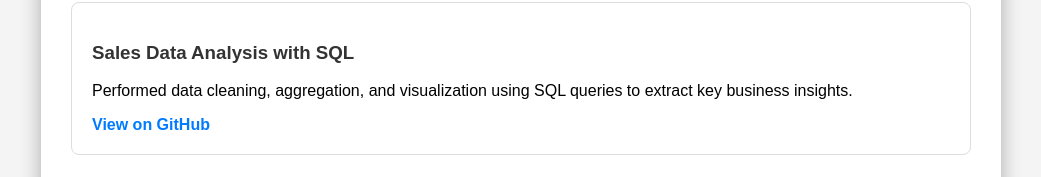
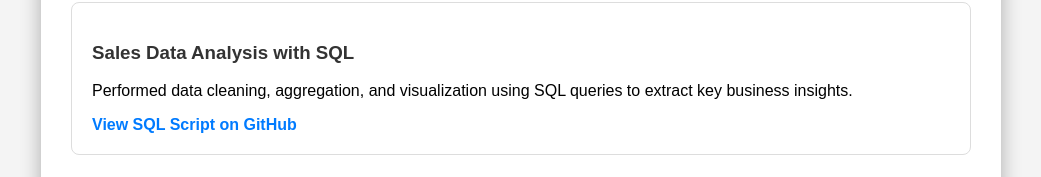
Before and after one commit to qjmiller/portfolio, a plain HTML site: page index.html in a window 1280 px wide. Shown: the part 350-527 px from the top of the page, without its empty margins (119-1160 px from the left). Drawn offline with Linux system fonts and the light colour scheme.

Commit message:
Update index.html

```diff
--- a/index.html
+++ b/index.html
@@ -107,7 +107,7 @@
             <div class="project-item">
                 <h3>Sales Data Analysis with SQL</h3>
                 <p>Performed data cleaning, aggregation, and visualization using SQL queries to extract key business insights.</p>
-                <a href="https://github.com/qjmiller/SQL_PROJECT_MAIN.sql" target="_blank">View on GitHub</a>
+                <a href="https://github.com/qjmiller/portfolio/blob/main/SQL_PROJECT_MAIN.sql" target="_blank">View SQL Script on GitHub</a>
             </div>
 
             <div class="project-item">
```
